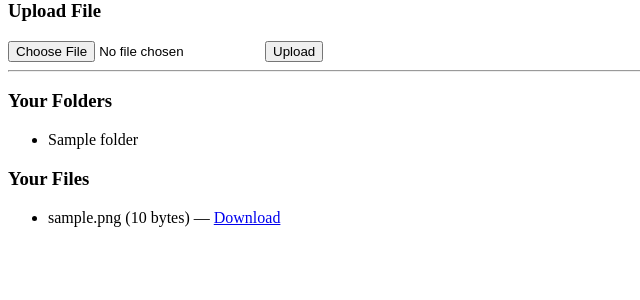
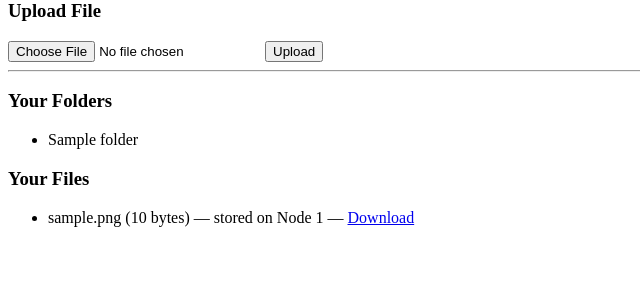
Before and after one commit to ahireyashh/sharespace, a Flask app: page /dashboard in a window 1280 px wide. Shown: the part 204-504 px from the top of the page, without its empty margins (0-640 px from the left). Run offline with Flask 3, Linux system fonts and the light colour scheme; the visitor is signed in with stand-in values (Sample User, id 1); data comes from the database, SQL or seed files in the repository; tables that the repository leaves empty hold one stand-in row (values such as "Sample post").

Commit message:
Add distributed storage nodes and least-used-space selection algorithm (FR5)

```diff
--- a/app.py
+++ b/app.py
@@ -1,11 +1,18 @@
 from flask import Flask, render_template, request, redirect, url_for, session, flash
 from werkzeug.security import generate_password_hash, check_password_hash
 from database import get_db_connection, init_db
+from storage_manager import select_best_node
+from database import get_db_connection, init_db, seed_nodes
+import os
+import hashlib
+import uuid
+from flask import send_from_directory
 
 app = Flask(__name__)
 app.secret_key = 'change-this-to-something-random-later'
 
 init_db()
+seed_nodes()
 from functools import wraps
 
 def login_required(f):
@@ -73,7 +80,9 @@ def login():
 def dashboard():
     conn = get_db_connection()
     files = conn.execute(
-        'SELECT * FROM files WHERE owner_id = ? AND is_trashed = 0',
+        '''SELECT files.*, storage_nodes.node_name FROM files
+           LEFT JOIN storage_nodes ON files.node_id = storage_nodes.id
+           WHERE files.owner_id = ? AND files.is_trashed = 0''',
         (session['user_id'],)
     ).fetchall()
     folders = conn.execute(
@@ -87,18 +96,7 @@ def logout():
     session.clear()
     return redirect(url_for('home'))
 
-if __name__ == '__main__':
-    app.run(debug=True)
 
-import os
-import hashlib
-import uuid
-from flask import send_from_directory
-
-UPLOAD_FOLDER = 'storage'
-app.config['UPLOAD_FOLDER'] = UPLOAD_FOLDER
-
-#file upload route
 @app.route('/create_folder', methods=['POST'])
 @login_required
 def create_folder():
@@ -113,3 +111,77 @@ def create_folder():
     conn.commit()
     conn.close()
     return redirect(url_for('dashboard'))
+
+@app.route('/upload', methods=['POST'])
+@login_required
+def upload_file():
+    if 'file' not in request.files:
+        flash('No file selected.')
+        return redirect(url_for('dashboard'))
+
+    file = request.files['file']
+    if file.filename == '':
+        flash('No file selected.')
+        return redirect(url_for('dashboard'))
+
+    folder_id = request.form.get('folder_id') or None
+
+    node = select_best_node()
+    if node is None:
+        flash('No storage node available.')
+        return redirect(url_for('dashboard'))
+
+    original_name = file.filename
+    unique_name = f"{uuid.uuid4().hex}_{original_name}"
+    filepath = os.path.join(node['node_path'], unique_name)
+
+    file.save(filepath)
+
+    filesize = os.path.getsize(filepath)
+    filehash = hashlib.sha256(open(filepath, 'rb').read()).hexdigest()
+
+    conn = get_db_connection()
+    conn.execute(
+        '''INSERT INTO files (filename, stored_name, owner_id, folder_id, node_id, filesize, filehash)
+           VALUES (?, ?, ?, ?, ?, ?, ?)''',
+        (original_name, unique_name, session['user_id'], folder_id, node['id'], filesize, filehash)
+    )
+    conn.commit()
+    conn.close()
+
+    flash(f'File uploaded successfully to {node["node_name"]}.')
+    return redirect(url_for('dashboard'))
+
+UPLOAD_FOLDER = 'storage'
+app.config['UPLOAD_FOLDER'] = UPLOAD_FOLDER
+
+
+
+@app.route('/download/<int:file_id>')
+@login_required
+def download_file(file_id):
+    conn = get_db_connection()
+    file = conn.execute(
+        'SELECT * FROM files WHERE id = ? AND owner_id = ?',
+        (file_id, session['user_id'])
+    ).fetchone()
+
+    if file is None:
+        conn.close()
+        flash('File not found or access denied.')
+        return redirect(url_for('dashboard'))
+
+    node = conn.execute(
+        'SELECT * FROM storage_nodes WHERE id = ?', (file['node_id'],)
+    ).fetchone()
+    conn.close()
+
+    return send_from_directory(
+        os.path.abspath(node['node_path']),
+        file['stored_name'],
+        as_attachment=True,
+        download_name=file['filename']
+    )
+
+if __name__ == '__main__':
+    app.run(debug=True)
--- a/database.py
+++ b/database.py
@@ -47,20 +47,53 @@ def init_db():
     ''')
 
     conn.execute('''
+        CREATE TABLE IF NOT EXISTS storage_nodes (
+            id INTEGER PRIMARY KEY AUTOINCREMENT,
+            node_name TEXT NOT NULL,
+            node_path TEXT NOT NULL,
+            capacity_mb INTEGER NOT NULL,
+            is_active INTEGER DEFAULT 1,
+            owner_user_id INTEGER,
+            is_user_node INTEGER DEFAULT 0,
+            created_at TIMESTAMP DEFAULT CURRENT_TIMESTAMP,
+            FOREIGN KEY (owner_user_id) REFERENCES users (id)
+        )
+    ''')
+    conn.execute('''
         CREATE TABLE IF NOT EXISTS files (
             id INTEGER PRIMARY KEY AUTOINCREMENT,
             filename TEXT NOT NULL,
             stored_name TEXT NOT NULL,
             owner_id INTEGER NOT NULL,
             folder_id INTEGER,
+            node_id INTEGER,
             filesize INTEGER,
             filehash TEXT,
             is_trashed INTEGER DEFAULT 0,
             created_at TIMESTAMP DEFAULT CURRENT_TIMESTAMP,
             FOREIGN KEY (owner_id) REFERENCES users (id),
-            FOREIGN KEY (folder_id) REFERENCES folders (id)
+            FOREIGN KEY (folder_id) REFERENCES folders (id),
+            FOREIGN KEY (node_id) REFERENCES storage_nodes (id)
         )
     ''')
 
+
     conn.commit()
     conn.close()
+
+def seed_nodes():
+    conn = get_db_connection()
+    existing = conn.execute('SELECT COUNT(*) as c FROM storage_nodes').fetchone()['c']
+    if existing == 0:
+        nodes = [
+            ('Node 1', 'storage_nodes/node1', 500),
+            ('Node 2', 'storage_nodes/node2', 500),
+            ('Node 3', 'storage_nodes/node3', 500),
+        ]
+        for name, path, cap in nodes:
+            conn.execute(
+                'INSERT INTO storage_nodes (node_name, node_path, capacity_mb) VALUES (?, ?, ?)',
+                (name, path, cap)
+            )
+        conn.commit()
+    conn.close()
--- a/templates/dashboard.html
+++ b/templates/dashboard.html
@@ -31,9 +31,9 @@
     <ul>
         {% for file in files %}
             <li>
-                {{ file['filename'] }} ({{ file['filesize'] }} bytes)
-                — <a href="{{ url_for('download_file', file_id=file['id']) }}">Download</a>
-            </li>
+    {{ file['filename'] }} ({{ file['filesize'] }} bytes) — stored on {{ file['node_name'] }}
+    — <a href="{{ url_for('download_file', file_id=file['id']) }}">Download</a>
+</li>
         {% endfor %}
     </ul>
 </body>
```
Also changed, not shown: storage_manager.py (added, +30 -0 lines), 4 other files.
